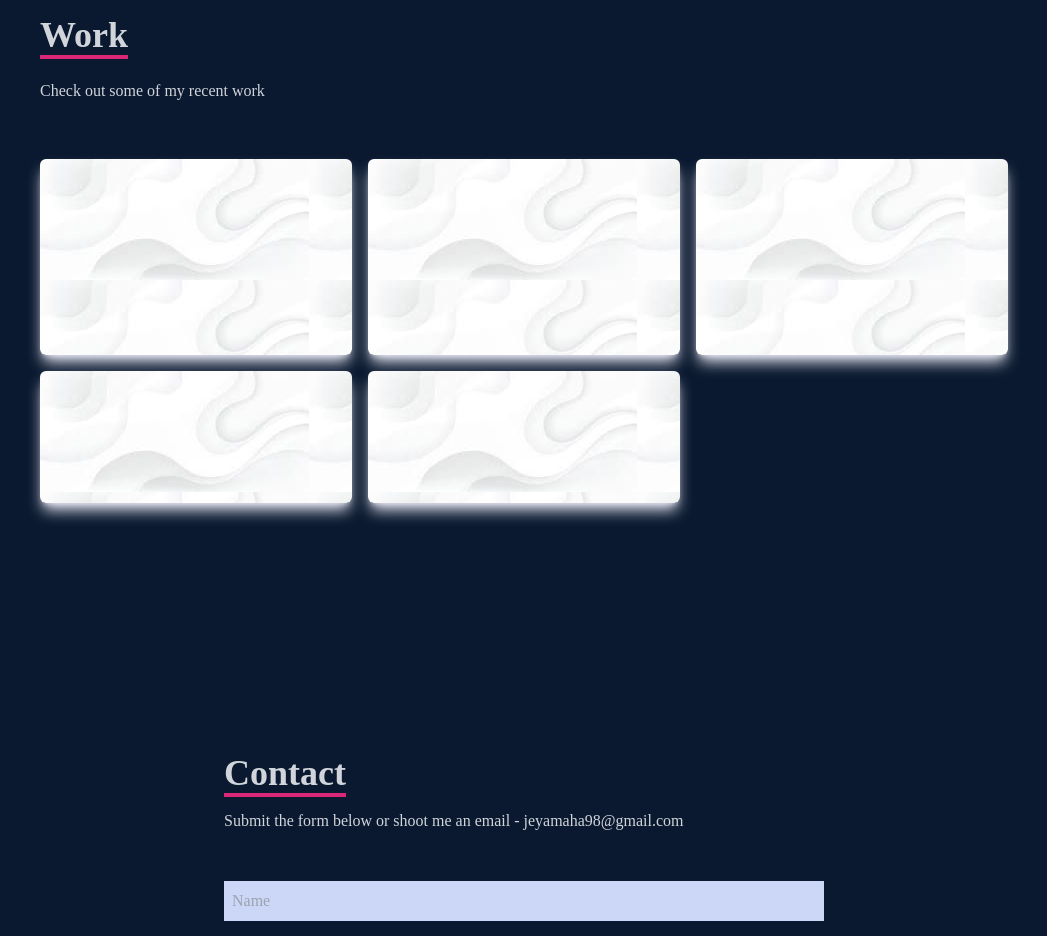
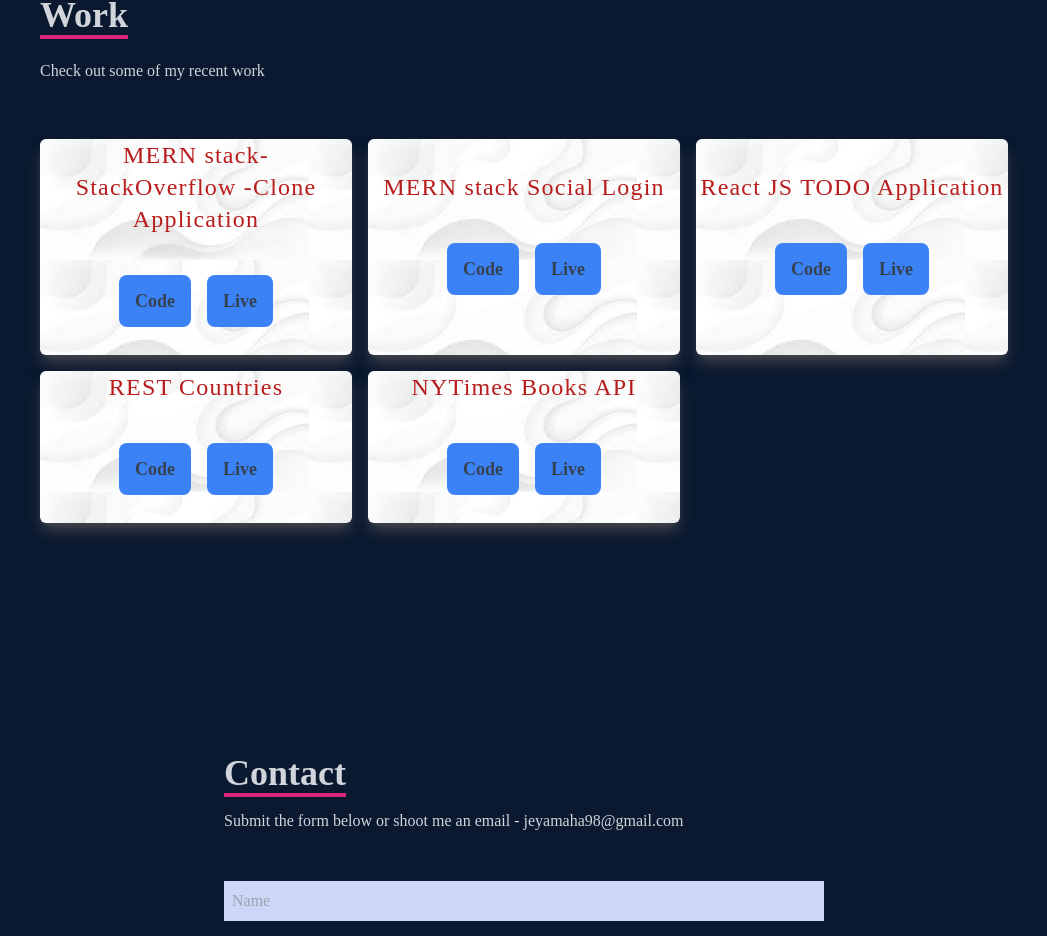
Before and after one commit to MaharaniJ/simple-portfolio, a React (Create React App) app: page / in a window 1280 px wide. Shown: the part 2573-3509 px from the top of the page, without its empty margins (116-1163 px from the left). Built offline with nearby package versions, Linux system fonts and the light colour scheme.

Commit message:
work-div

```diff
--- a/src/components/Contact.jsx
+++ b/src/components/Contact.jsx
@@ -6,7 +6,7 @@
 const Contact = () => {
   return (
     <div name='contact' className='w-full h-screen bg-[#0a192f] flex justify-center items-center p-4'>
-        <form method='POST' action="https://getform.io/f/a699a1b2-f225-434e-b317-1fbbde8e006c" className='flex flex-col max-w-[600px] w-full'>
+        <form method='POST' action="https://getform.io/f/03f7903e-290d-48b7-9915-9aa1b7082dbe" className='flex flex-col max-w-[600px] w-full'>
             <div className='pb-8'>
                 <motion.p
                  variants={fadeIn('up',0.3)}
--- a/src/components/Work.jsx
+++ b/src/components/Work.jsx
@@ -23,20 +23,21 @@
             <div
               key={index}
               style={{ backgroundImage: `url(${item.image})` }}
-              className="shadow-lg shadow-[#e6e6f2] group container rounded-md
+              className="shadow-lg shadow-[#46464c] group container rounded-md
               flex justify-center text-center items-center  mx-auto content-div "
             >
               {/* Hover effect for images */}
-              <div className="opacity-0 group-hover:opacity-100 ">
-                <span className="text-2xl font bold text-black tracking-wider ">
+              {/* className="opacity-0 group-hover:opacity-100 " */}
+              <div>
+                <span className="text-2xl font bold text-red-700 tracking-wider">
                   {item.name}
                 </span>
-                <div className="pt-8 text-center ">
+                <div className="pt-8 text-center mb-5 ">
                   {/* eslint-disable-next-line */}
                   <a href={item.github} target="_blank">
                     <button
                       className="text-center rounded-lg px-4 py-3 m-2
-                       bg-white text-gray-700 font-bold text-lg"
+                       bg-blue-500 text-gray-700 font-bold text-lg"
                     >
                       Code
                     </button>
@@ -45,7 +46,7 @@
                   <a href={item.live} target="_blank">
                     <button
                       className="text-center rounded-lg px-4 py-3 m-2
-                       bg-white text-gray-700 font-bold text-lg"
+                       bg-blue-500 text-gray-700 font-bold text-lg"
                     >
                       Live
                     </button>
```
Also changed, not shown: src/assets/guvi.jfif (added), src/notes.txt.
